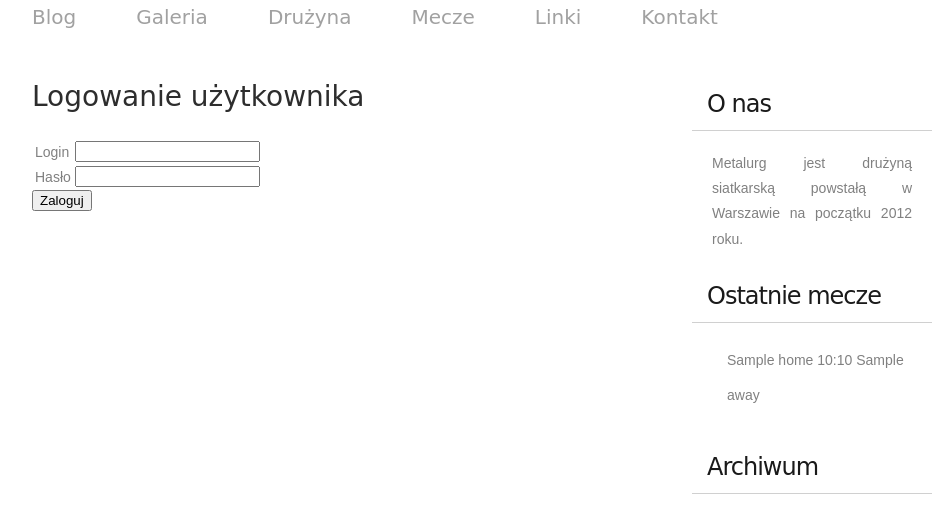
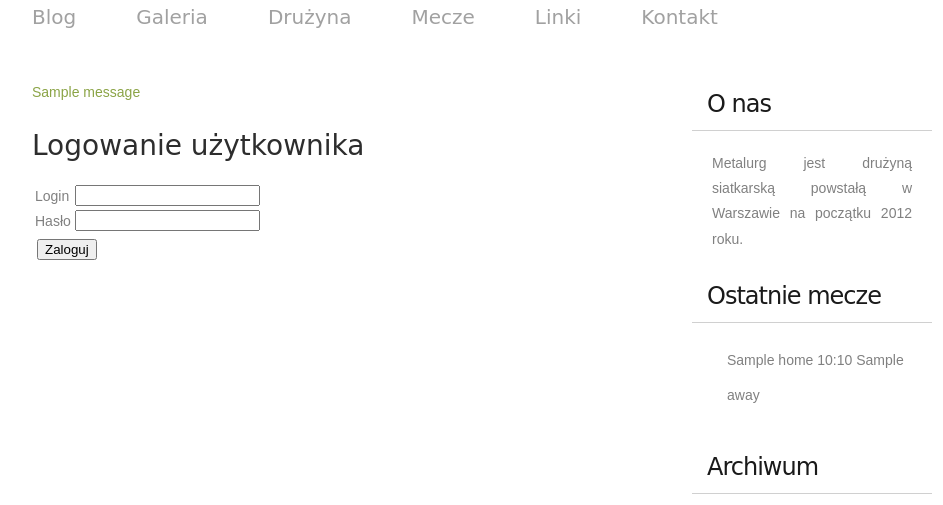
Before and after one commit to mziemba/metalurgblog, a Django app: template blog/templates/login.html in a window 1280 px wide. Shown: the part 180-685 px from the top of the page, without its empty margins (158-1101 px from the left). Run offline with Django 3.2, Linux system fonts and the light colour scheme; the template is opened without the code that fills it: most values are stand-ins (such as "Sample title", 1, 10 or a date in 2020); one stand-in notice (Sample message) is shown; form fields are guessed from the names that the template uses; some web fonts are replaced.

Commit message:
Add forms flash messages

```diff
--- a/blog/static/style.css
+++ b/blog/static/style.css
@@ -280,8 +280,6 @@ img.aligncenter {
 
 .post .comments .comment {
   margin-left: 50px;
-  /*background-image: url('images/comment_bg.jpg');
-  background-repeat: repeat-y;*/
   border-left: 5px solid;
   padding: 5px 0 5px 10px;
   margin-bottom: 36px;
@@ -313,18 +311,25 @@ img.aligncenter {
 
 #register-form h1 {
     color: #2d2d2d;
+    padding-bottom: 20px;
 }
 
-#register-form form {
-    padding-top: 25px;
+.form-error {
+    color: #CD3333;
+}
+
+.submit-button {
+    padding: 5px 5px 5px 5px;
 }
 
 #login-form h1 {
     color: #2d2d2d;
+    padding-bottom: 20px;
 }
 
-#login-form form {
-    padding-top: 25px;
+.flash-ok {
+    color: #8BA446;
+    padding-bottom: 10px;
 }
 
 /***************************************/
--- a/blog/templates/login.html
+++ b/blog/templates/login.html
@@ -1,30 +1,35 @@
 {% extends "index.html" %}
 
 {% block content %}
+    {% if messages %}
+        {% for message in messages %}
+            <p class="flash-ok">{{ message }}</p>
+        {% endfor %}
+    {% endif %}
 
     <div id="login-form">
         <h1>Logowanie użytkownika</h1>
     {% if form.errors %}
-        <p>Podano niewłaściwego użytkownika i hasło.</p>
+        <p class="form-error">Podano niewłaściwego użytkownika i hasło.</p>
     {% endif %}
 
     <form method="post" action="{% url django.contrib.auth.views.login %}">
         {% csrf_token %}
         <table>
             <tr>
-                <!-- <td>{{ form.username.label_tag }}</td> -->
                 <td>Login</td>
                 <td>{{ form.username }}</td>
             </tr>
             <tr>
-                <!-- <td>{{ form.password.label_tag }}</td> -->
                 <td>Hasło</td>
                 <td>{{ form.password }}</td>
             </tr>
         </table>
 
-        <input type="submit" value="Zaloguj" />
-        <input type="hidden" name="next" value="/blog" />
+        <div class="submit-button">
+            <input type="submit" value="Zaloguj" />
+            <input type="hidden" name="next" value="/blog" />
+        </div>
     </form>
     </div>
 
```
Also changed, not shown: blog/templates/register.html (+6 -15 lines), blog/views.py (+18 -16 lines), settings.py (+7 -7 lines).
